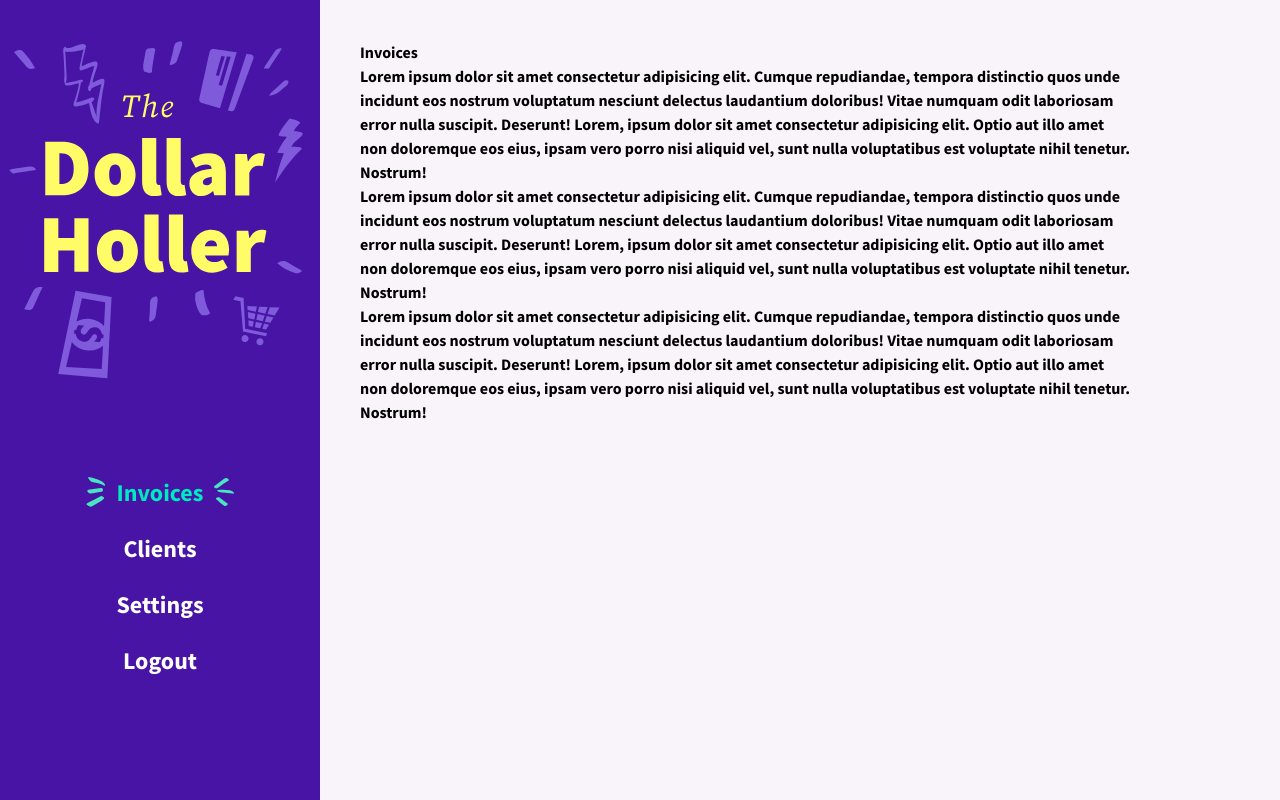
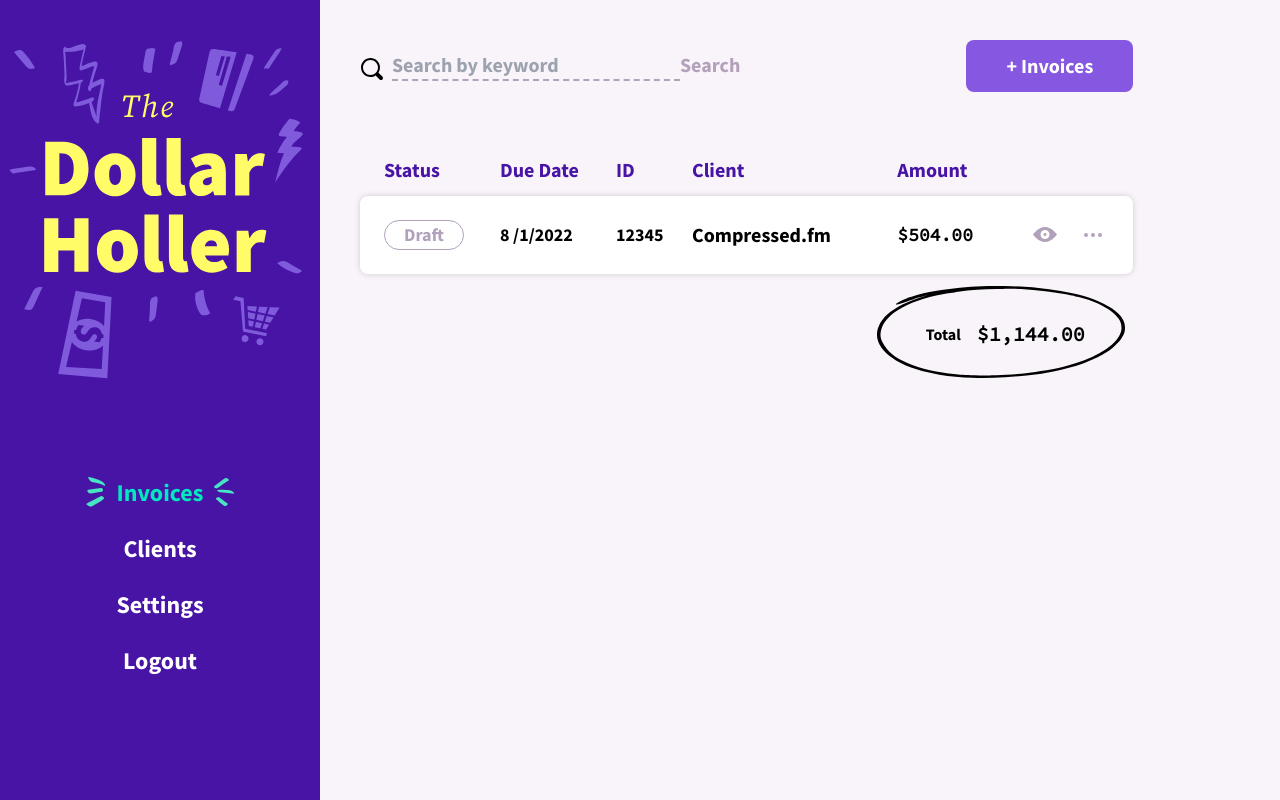
Before and after one commit to kyoukhana/sveltekitlearning, a SvelteKit app: page /invoices in a window 1280 px wide. Built offline with nearby package versions, Linux system fonts and the light colour scheme.

Commit message:
Lesson 14
Styling the Invoice List

```diff
--- a/src/app.css
+++ b/src/app.css
@@ -14,6 +14,18 @@
 	svg{
 		@apply fill-current;
 	}
+
 }
 
-@layer components {}
+@layer components {
+
+	.invoice-table{
+		@apply grid grid-cols-invoiceTable grid grid-cols-invoiceTable gap-4 px-6 mb-3 w-full;
+	}
+}
+
+@layer utilities{
+	.center{
+		@apply flex items-center justify-center;
+	}
+}
--- /dev/null
+++ b/src/lib/components/CircledAmount.svelte
@@ -0,0 +1,9 @@
+<script lang="ts">
+	export let label: string;
+	export let amount: string;
+</script>
+
+<section class="flex min-h-[6rem] min-w-[16rem] gap-x-4 bg-circle bg-no-repeat center float-right">
+	<div class="font-bold">{label}</div>
+	<div class="font-mono text-xl font-bold">{amount}</div>
+</section>
--- /dev/null
+++ b/src/lib/components/Search.svelte
@@ -0,0 +1,11 @@
+
+<script lang="ts">
+    import Search from "$lib/components/Icon/Search.svelte"
+</script>
+
+
+<section class="relative flex w-full items-baseline">
+    <div class="mr-2 text-pastelPuruple mt-auto"><Search /></div>
+    <input type="text" name="search" placeholder="Search by keyword" class="w-72 border-b-2 border-dashed border-b-pastelPurple bg-transparent font-sansSerif text-xl text-black outline-none focus:border-b-lavenderIndigo focus:border-solid"/>
+    <button class="font-sansSerif text-xl font-black text-pastelPurple">Search</button>
+</section>
--- /dev/null
+++ b/src/lib/components/Tag.svelte
@@ -0,0 +1,28 @@
+<script lang="ts">
+	export let label: 'draft' | 'sent' | 'current' | 'late' | 'paid'='draft';
+</script>
+
+<div
+	class="text-md w-20 rounded-full border-1 text-center font-bold capitalize"
+	class:inverted={label === 'draft'}
+	class:success={label === 'sent' || label === 'current'}
+	class:alert={label === 'late'}
+	class:archive={label === 'paid'}
+>
+	{label}
+</div>
+
+<style lang="postcss">
+	.inverted {
+		@apply border-pastelPurple text-pastelPurple;
+	}
+	.success {
+		@apply border-robinEggBlue bg-robinEggBlue text-blueGem;
+	}
+	.alert {
+		@apply border-scarlet bg-scarlet text-goldenFizz;
+	}
+	.archive {
+		@apply border-pastelPurple bg-pastelPurple text-white;
+	}
+</style>
--- /dev/null
+++ b/src/lib/components/icon/Search.svelte
@@ -0,0 +1,10 @@
+<script lang="ts">
+	export let width: number = 24,
+		height: number = 24;
+</script>
+
+<svg {width} {height} viewBox="0 0 24 24"  xmlns="http://www.w3.org/2000/svg">
+	<path
+		d="M22.414 19.586L18.455 15.627C19.439 14.108 19.973 12.339 19.973 10.486C19.973 7.953 18.987 5.57 17.194 3.779C15.402 1.987 13.02 1 10.486 1C7.952 1 5.57 1.987 3.779 3.778C1.987 5.57 1 7.953 1 10.486C1 13.02 1.987 15.403 3.779 17.194C5.57 18.986 7.953 19.972 10.486 19.972C12.34 19.972 14.108 19.44 15.627 18.455L19.586 22.414C19.964 22.792 20.466 23 21 23C21.534 23 22.036 22.792 22.414 22.414C22.792 22.037 23 21.535 23 21C23 20.465 22.792 19.963 22.414 19.586ZM5.193 15.778C3.779 14.365 3 12.486 3 10.486C3 8.486 3.779 6.607 5.193 5.194C6.607 3.779 8.486 3 10.486 3C12.486 3 14.365 3.779 15.779 5.194C17.193 6.607 17.972 8.486 17.972 10.486C17.972 12.486 17.193 14.365 15.779 15.779C14.365 17.194 12.486 17.972 10.486 17.972C8.486 17.972 6.607 17.194 5.193 15.778Z"
+	/>
+</svg>
--- /dev/null
+++ b/src/lib/components/icon/ThreeDots.svelte
@@ -0,0 +1,10 @@
+<script lang="ts">
+	export let width: number = 24,
+		height: number = 24;
+</script>
+
+<svg {width} {height} viewBox="0 0 24 24"  xmlns="http://www.w3.org/2000/svg">
+<circle cx="5" cy="12" r="2"/>
+<circle cx="12" cy="12" r="2"/>
+<circle cx="19" cy="12" r="2"/>
+</svg>
--- /dev/null
+++ b/src/lib/components/icon/View.svelte
@@ -0,0 +1,10 @@
+<script lang="ts">
+	export let width: number = 24,
+		height: number = 24;
+</script>
+
+<svg {width} {height} viewBox="0 0 24 24"  xmlns="http://www.w3.org/2000/svg">
+
+<path d="M24 11.5C24 11.5 18.9285 4 12 4C5.0715 4 0 11.5 0 11.5C0 11.5 5.0715 19 12 19C18.9285 19 24 11.5 24 11.5ZM12 16C9.5145 16 7.5 13.987 7.5 11.5C7.5 9.013 9.5145 7 12 7C14.484 7 16.5 9.013 16.5 11.5C16.5 13.987 14.484 16 12 16Z" />
+<path d="M12 13C12.8284 13 13.5 12.3284 13.5 11.5C13.5 10.6716 12.8284 10 12 10C11.1716 10 10.5 10.6716 10.5 11.5C10.5 12.3284 11.1716 13 12 13Z"/>
+</svg>
--- a/src/routes/(dashboard)/invoices/+page.svelte
+++ b/src/routes/(dashboard)/invoices/+page.svelte
@@ -1,11 +1,58 @@
-Invoices
-<p>
-    Lorem ipsum dolor sit amet consectetur adipisicing elit. Cumque repudiandae, tempora distinctio quos unde incidunt eos nostrum voluptatum nesciunt delectus laudantium doloribus! Vitae numquam odit laboriosam error nulla suscipit. Deserunt! Lorem, ipsum dolor sit amet consectetur adipisicing elit. Optio aut illo amet non doloremque eos eius, ipsam vero porro nisi aliquid vel, sunt nulla voluptatibus est voluptate nihil tenetur. Nostrum!
-</p>
+<script lang="ts">
+	import CircledAmount from '$lib/components/CircledAmount.svelte';
+import ThreeDots from '$lib/components/icon/ThreeDots.svelte';
+	import View from '$lib/components/icon/View.svelte';
+	import Search from '$lib/components/Search.svelte';
+	import Tag from '$lib/components/Tag.svelte';
+</script>
 
-<p>
-    Lorem ipsum dolor sit amet consectetur adipisicing elit. Cumque repudiandae, tempora distinctio quos unde incidunt eos nostrum voluptatum nesciunt delectus laudantium doloribus! Vitae numquam odit laboriosam error nulla suscipit. Deserunt! Lorem, ipsum dolor sit amet consectetur adipisicing elit. Optio aut illo amet non doloremque eos eius, ipsam vero porro nisi aliquid vel, sunt nulla voluptatibus est voluptate nihil tenetur. Nostrum!
-</p>
-<p>
-    Lorem ipsum dolor sit amet consectetur adipisicing elit. Cumque repudiandae, tempora distinctio quos unde incidunt eos nostrum voluptatum nesciunt delectus laudantium doloribus! Vitae numquam odit laboriosam error nulla suscipit. Deserunt! Lorem, ipsum dolor sit amet consectetur adipisicing elit. Optio aut illo amet non doloremque eos eius, ipsam vero porro nisi aliquid vel, sunt nulla voluptatibus est voluptate nihil tenetur. Nostrum!
-</p>
+<svelte:head>
+	<title>Invoices | The Dollar Holler</title>
+</svelte:head>
+
+<section class="mb-16 flex items-center justify-between">
+	<!-- Search Field-->
+	<Search />
+
+	<!--Nav invoice button-->
+
+	<section>
+		<button
+			class="font-sanSerif relative translate-y-0 whitespace-nowrap rounded-lg bg-lavenderIndigo px-10 py-3 text-xl font-black text-white shadow-colored transition-all hover:-translate-y-2 hover:shadow-coloredHover"
+			>+ Invoices</button
+		>
+	</section>
+</section>
+
+<!-- List of Invoices-->
+<section>
+	<!--Header-->
+	<section class="table-header  invoice-table text-daisyBush">
+		<h3>Status</h3>
+		<h3>Due Date</h3>
+		<h3>ID</h3>
+		<h3>Client</h3>
+		<h3>Amount</h3>
+		<div />
+		<div />
+	</section>
+
+	<!-- Invoices -->
+	<section class="invoice-table items-center rounded-lg bg-white py-6 shadow-tableRow">
+		<div class="text-lg"><Tag label="draft" /></div>
+		<div class="text-lg">8 /1/2022</div>
+		<div class="text-lg">12345</div>
+		<div class="text-xl font-bold">Compressed.fm</div>
+		<div class="font-mono text-lg font-bold">$504.00</div>
+		<div class="text-lg center"><a href='#blank' class="text-pastelPurple hover:text-daisyBush"><View /></a></div>
+		<div class="text-lg center"><button class=" text-pastelPurple hover:text-daisyBush"><ThreeDots /></button></div>
+	</section>
+</section>
+
+<CircledAmount label="Total" amount="$1,144.00"/>
+
+<style lang="postcss">
+	.table-header h3 {
+		@apply text-xl font-black leading-snug;
+	}
+</style>
--- a/tailwind.config.cjs
+++ b/tailwind.config.cjs
@@ -25,9 +25,23 @@
 				caribbeanGreen: '#00ca9e',
 				fog: '#decaec',
 			  },
+			  gridTemplateColumns:{
+				'invoiceTable':'100px 100px 60px 1fr 116px 32px 32px'
+			  },
 			  zIndex:{
 				navBarToggle:91,
 				navBar:90,
+			  },
+			  boxShadow:{
+				colored: '0px 7px 16px rgba(127, 91, 220, 0.002)',
+				coloredHover: '0px 16px 25px rgba(127, 91, 220, 0.3)',
+				tableRow:'0px 0px 6px rgba(0, 0, 0, 0.16)'
+			  },
+			  borderWidth:{
+				'1':'1px'
+			  },
+			  backgroundImage:{
+				circle:"url('/images/circle.svg')"
 			  }
 		}
 	},
```
Also changed, not shown: static/images/circle.svg (added).
